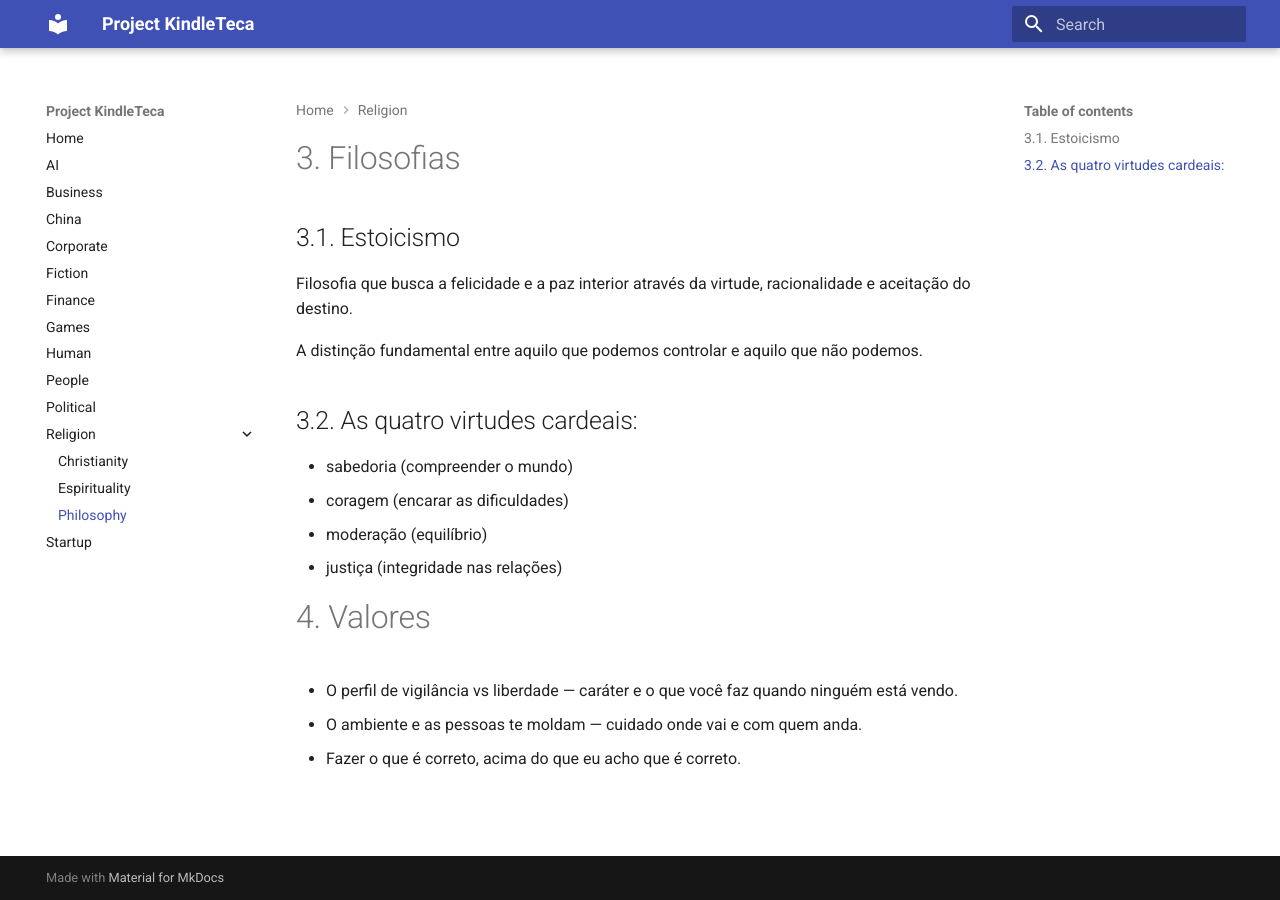
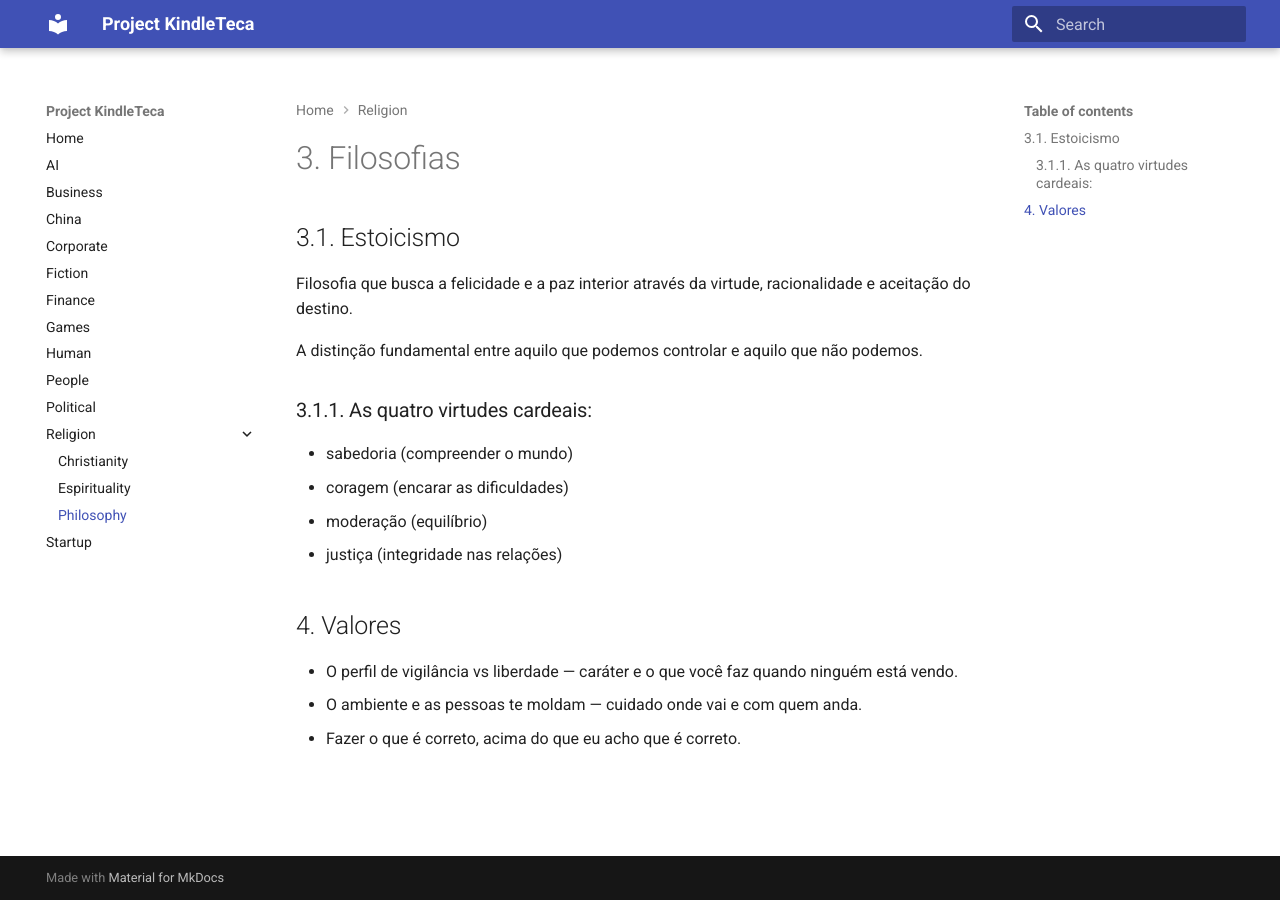
Before and after one commit to renatobrf/kindle-teca, an MkDocs documentation site: the page built from docs/religion/philosophy.md, in a window 1280 px wide. Built offline with MkDocs 1.6.1 and Material for MkDocs 9.7.7, drawn with Linux system fonts in a browser that asks for light colours.

Commit message:
updates.

```diff
--- a/docs/religion/philosophy.md
+++ b/docs/religion/philosophy.md
@@ -5,13 +5,13 @@ Filosofia que busca a felicidade e a paz interior através da virtude, racionali
 
 A distinção fundamental entre aquilo que podemos controlar e aquilo que não podemos.
 
-## 3.2. As quatro virtudes cardeais:
+### 3.1.1. As quatro virtudes cardeais:
 - sabedoria (compreender o mundo)
 - coragem (encarar as dificuldades)
 - moderação (equilíbrio)
 - justiça (integridade nas relações)
 
-# 4. Valores
+## 4. Valores
 - O perfil de vigilância vs liberdade — caráter e o que você faz quando ninguém está vendo.
 - O ambiente e as pessoas te moldam — cuidado onde vai e com quem anda.
 - Fazer o que é correto, acima do que eu acho que é correto.
```
Also changed, not shown: docs/political.md (+6 -8 lines).
